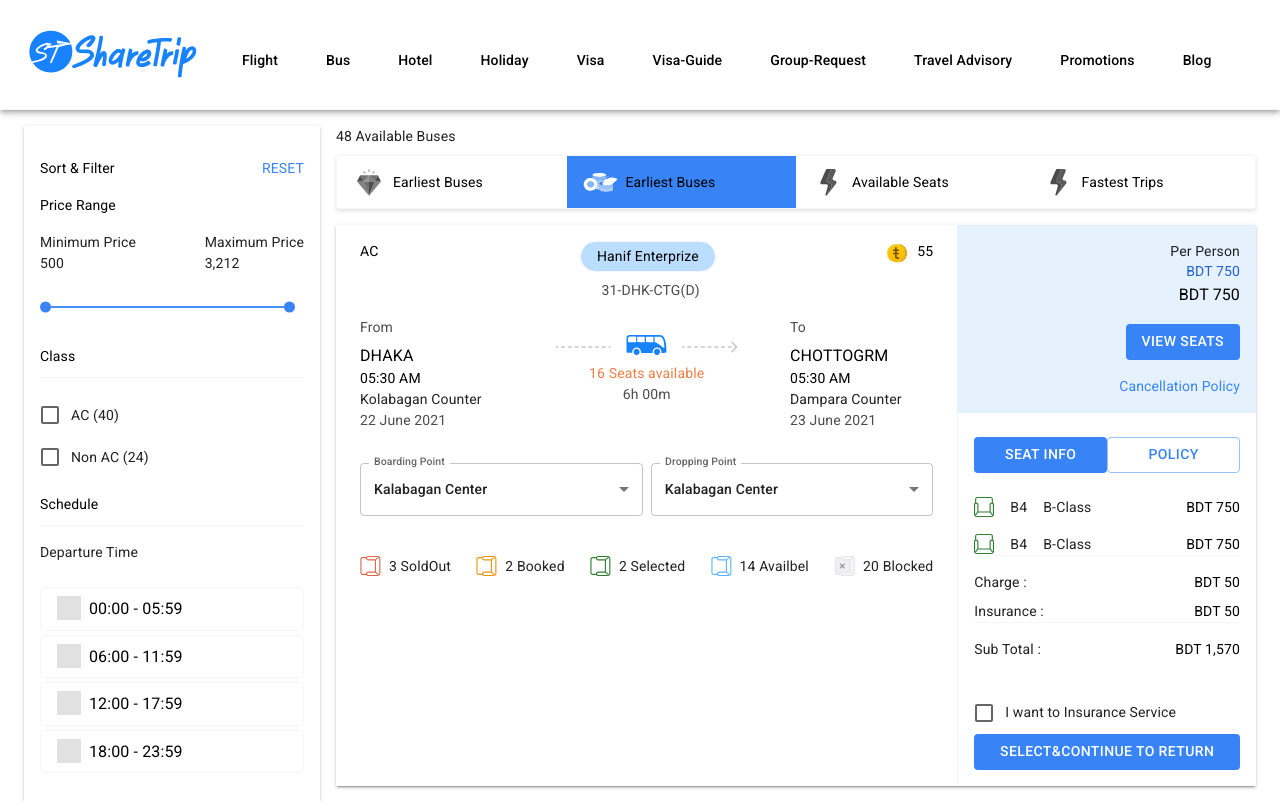
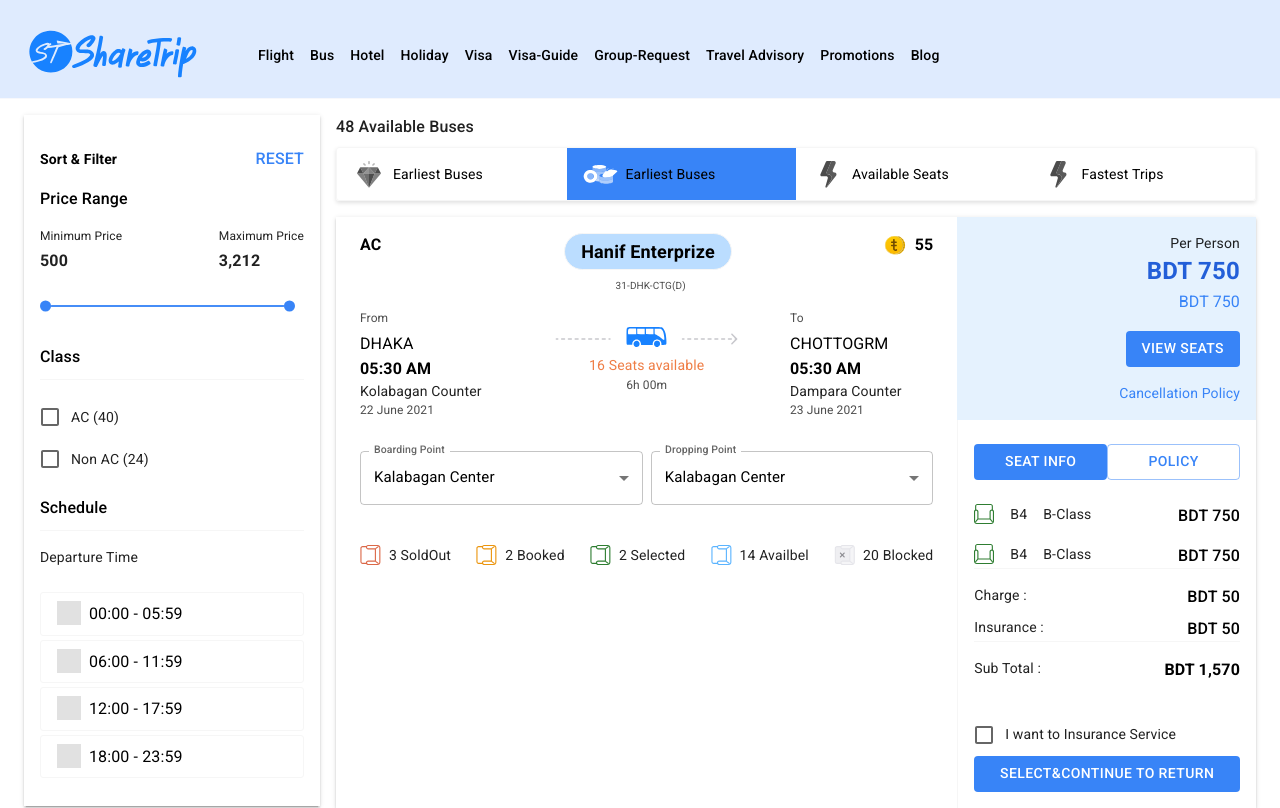
Before and after one commit to izayed9/sharetrip-developer-test-project, a Next.js app: page / in a window 1280 px wide. Built offline with nearby package versions, Linux system fonts and the light colour scheme.

Commit message:
some setup issue fixed

```diff
--- a/src/components/genarel/navbar/nav-menu/nav-menu.tsx
+++ b/src/components/genarel/navbar/nav-menu/nav-menu.tsx
@@ -80,7 +80,6 @@
                 name={name}
                 route={routeCallback(params)}
                 persistLocation={persistLocation}
-
               />
             </ListItem>
           );
--- a/src/pages/_app.tsx
+++ b/src/pages/_app.tsx
@@ -1,15 +1,49 @@
+import createCache from '@emotion/cache';
+import { CacheProvider } from '@emotion/react';
 import CssBaseline from '@mui/material/CssBaseline';
-import { ThemeProvider } from '@mui/material/styles';
-import type { AppProps } from 'next/app';
+import { StyledEngineProvider, ThemeProvider } from '@mui/material/styles';
+import { AppProps } from 'next/app';
+import Head from 'next/head';
+import { useEffect } from 'react';
 import { theme } from 'theme';
 
-function MyApp({ Component, pageProps }: AppProps) {
+
+export default function MyApp(props: AppProps) {
+  const {
+    Component,
+    pageProps: { ...pageProps },
+  } = props;
+
+  useEffect(() => {
+    // Remove the server-side injected CSS.
+    const jssStyles = document.querySelector('#jss-server-side');
+    document.body.style.fontSize = '14px';
+
+    if (jssStyles) {
+      jssStyles.parentElement!.removeChild(jssStyles);
+    }
+  }, []);
+
+  const cache = createCache({
+    key: 'css',
+    prepend: true,
+  });
+
   return (
-    <ThemeProvider theme={theme}>
-      <CssBaseline />
-      <Component {...pageProps} />
-    </ThemeProvider>
+    <StyledEngineProvider injectFirst>
+      <CacheProvider value={cache}>
+        <Head>
+          <title>sharetrip</title>
+          <meta
+            name="viewport"
+            content="minimum-scale=1, initial-scale=1, width=device-width"
+          />
+        </Head>
+        <ThemeProvider theme={theme}>
+          <CssBaseline />
+          <Component {...pageProps} />
+        </ThemeProvider>
+      </CacheProvider>
+    </StyledEngineProvider>
   );
 }
-
-export default MyApp;
--- a/src/theme/theme.ts
+++ b/src/theme/theme.ts
@@ -219,21 +219,12 @@
   breakpoints: {
     values: {
       xs: 0,
-      sm: 576,
-      md: 768,
-      lg: 1024,
-      xl: 1440,
+      sm: 600,
+      md: 900,
+      lg: 1270,
+      xl: 1536,
     },
   },
-  // breakpoints: {
-  //   values: {
-  //     xs: 0,
-  //     sm: 600,
-  //     md: 900,
-  //     lg: 1270,
-  //     xl: 1536,
-  //   },
-  // },
 };
 
 const theme = responsiveFontSizes(createTheme(options));
```
